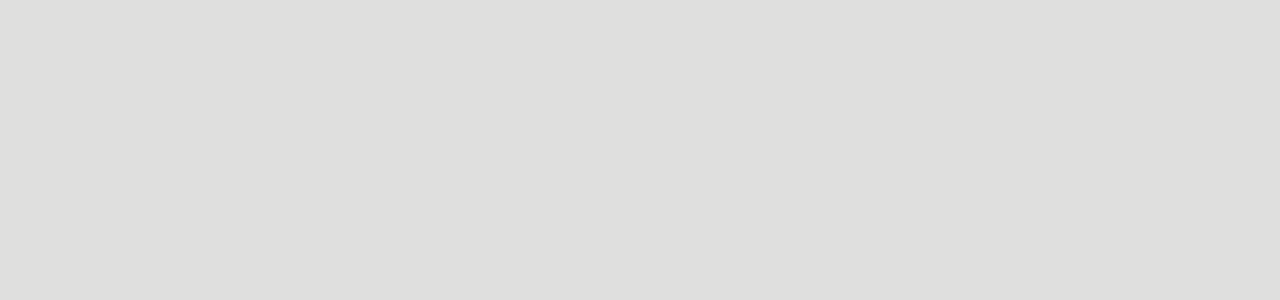
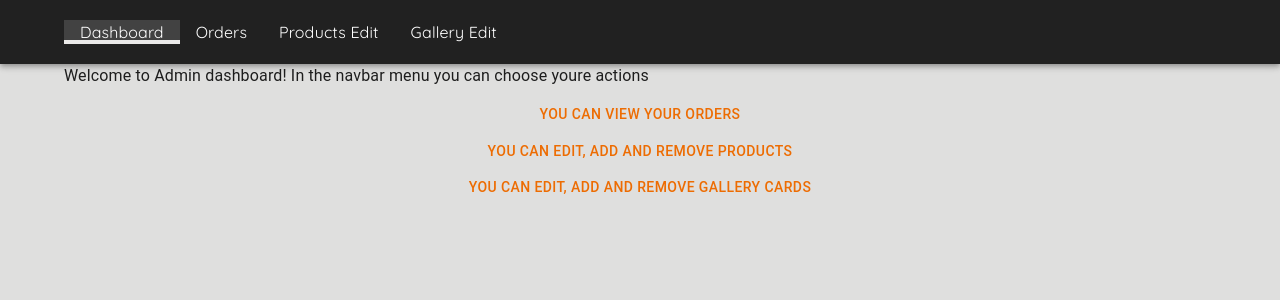
Before and after one commit to gbarstys/Baigiamasis-darbas, a React (Create React App) app: page /admin/dashboard in a window 1280 px wide. Before the commit this address had no page. Shown: the top 300 px of the page. Built offline with nearby package versions, Linux system fonts and the light colour scheme.

Commit message:
commit: admin pages and navbar added

```diff
--- /dev/null
+++ b/src/admin/adminDashboard/index.tsx
@@ -0,0 +1,21 @@
+import React from 'react';
+import {
+  Typography, Container, Box, List, Button,
+} from '@mui/material';
+
+const AdminDashboard: React.FC = () => (
+  <Container sx={{ display: 'flex', flexDirection: 'column' }}>
+    <Box>
+      <Typography>
+        Welcome to Admin dashboard! In the navbar menu you can choose youre actions
+      </Typography>
+      <List sx={{ display: 'flex', flexDirection: 'column' }}>
+        <Button color="warning" href="dashboard/orders">You can view your orders</Button>
+        <Button color="warning" href="dashboard/products">You can edit, add and remove products</Button>
+        <Button color="warning" href="dashboard/gallery">You can edit, add and remove gallery cards</Button>
+      </List>
+    </Box>
+  </Container>
+);
+
+export default AdminDashboard;
--- /dev/null
+++ b/src/admin/adminGalleryEdit/index.tsx
@@ -0,0 +1,7 @@
+import React from 'react';
+
+const GalleryEdit = () => (
+  <div>GalleryEdit</div>
+);
+
+export default GalleryEdit;
--- a/src/admin/auth-context.tsx
+++ b/src/admin/adminLogin/auth-context.tsx
@@ -1,7 +1,7 @@
 import React, { createContext, useMemo, useState } from 'react';
 import { useNavigate } from 'react-router-dom';
-import Admin from '../types/admin';
-import useLocalStorage from '../hooks/use-local-storage-state';
+import Admin from '../../types/admin';
+import useLocalStorage from '../../hooks/use-local-storage-state';
 
 export type AuthContextType = {
   admin: null | Admin,
--- a/src/admin/login-page.tsx
+++ b/src/admin/adminLogin/index.tsx
@@ -3,7 +3,7 @@ import { useSearchParams } from 'react-router-dom';
 import {
   Container, Paper, Box, Button, TextField,
 } from '@mui/material';
-import SectionTitle from '../components/sectionTitle';
+import SectionTitle from '../../components/sectionTitle';
 import AuthContext from './auth-context';
 
 const AdminLoginPage: React.FC = () => {
--- /dev/null
+++ b/src/admin/adminNavbar/admin-navbar-link.tsx
@@ -0,0 +1,24 @@
+import { NavLink } from 'react-router-dom';
+import { styled } from '@mui/material';
+
+const AdminNavbarLink = styled(NavLink)(({ theme }) => ({
+  display: 'inline-flex',
+  alignItems: 'center',
+  color: theme.palette.common.white,
+  textDecoration: 'none',
+  alignSelf: 'stretch',
+  padding: theme.spacing(0, 2),
+  transition: theme.transitions.create('color'),
+  fontFamily: 'Quicksand',
+
+  '&.active': {
+    background: theme.palette.grey[800],
+    boxShadow: `inset 0 -4px 0 0 ${theme.palette.primary.main}`,
+  },
+
+  ':hover': {
+    color: theme.palette.primary.main,
+  },
+}));
+
+export default AdminNavbarLink;
--- /dev/null
+++ b/src/admin/adminNavbar/admin-navbar.tsx
@@ -0,0 +1,32 @@
+import React from 'react';
+import {
+  AppBar,
+  Toolbar,
+  Container,
+  Typography,
+  Box,
+} from '@mui/material';
+import AdminNavbarLink from './admin-navbar-link';
+
+const AdminNavbar: React.FC = () => (
+  <AppBar position="sticky" sx={{ bgcolor: 'grey.900' }}>
+    <Container sx={{ px: { xs: 0, sm: 0 } }}>
+      <Toolbar sx={{
+        display: 'flex',
+        flexDirection: 'row',
+        justifyContent: 'space-between',
+      }}
+      >
+        <Box>
+          <AdminNavbarLink to="/admin/dashboard">Dashboard</AdminNavbarLink>
+          <AdminNavbarLink to="/admin/dashboard/orders">Orders</AdminNavbarLink>
+          <AdminNavbarLink to="/admin/dashboard/products">Products Edit</AdminNavbarLink>
+          <AdminNavbarLink to="/admin/dashboard/gallery">Gallery Edit</AdminNavbarLink>
+
+        </Box>
+      </Toolbar>
+    </Container>
+  </AppBar>
+);
+
+export default AdminNavbar;
--- /dev/null
+++ b/src/admin/adminOrders/index.tsx
@@ -0,0 +1,7 @@
+import React from 'react';
+
+const AdminOrders = () => (
+  <div>AdminOrders</div>
+);
+
+export default AdminOrders;
--- /dev/null
+++ b/src/admin/adminProductsEdit/index.tsx
@@ -0,0 +1,7 @@
+import React from 'react';
+
+const ProductsEdit = () => (
+  <div>ProductsEdit</div>
+);
+
+export default ProductsEdit;
--- a/src/app.tsx
+++ b/src/app.tsx
@@ -10,8 +10,13 @@ import ContactsPage from './pages/ContactsPage';
 import HomePage from './pages/home-page';
 import LandingPageLayout from './components/landing-page-layout';
 import CreateYourselfPage from './pages/CreateYourselfPage';
-import AdminLoginPage from './admin/login-page';
+import AdminLoginPage from './admin/adminLogin';
 import DeliveryPage from './pages/DeliveryFormPage';
+import AdminDashboard from './admin/adminDashboard';
+import AdminPageLayout from './components/admin-page-layout';
+import AdminOrders from './admin/adminOrders/index';
+import ProductsEdit from './admin/adminProductsEdit';
+import GalleryEdit from './admin/adminGalleryEdit';
 
 const App: React.FC = () => (
   <BrowserRouter>
@@ -21,8 +26,15 @@ const App: React.FC = () => (
         <Route path="create" element={<CreateYourselfPage />} />
         <Route path="products" element={<ProductsPage />} />
         <Route path="contacts" element={<ContactsPage />} />
+        <Route path="delivery" element={<DeliveryPage />} />
+      </Route>
+      <Route path="/" element={<AdminPageLayout />}>
         <Route path="admin" element={<AdminLoginPage />} />
-        <Route path="delivery" element={<DeliveryPage />} />
+        <Route path="admin/dashboard" element={<AdminDashboard />} />
+        <Route path="admin/dashboard/orders" element={<AdminOrders />} />
+        <Route path="admin/dashboard/products" element={<ProductsEdit />} />
+        <Route path="admin/dashboard/gallery" element={<GalleryEdit />} />
+
       </Route>
     </Routes>
   </BrowserRouter>
--- /dev/null
+++ b/src/components/admin-page-layout.tsx
@@ -0,0 +1,15 @@
+import React from 'react';
+import { Box } from '@mui/material';
+import { Outlet } from 'react-router-dom';
+import AdminNavbar from '../admin/adminNavbar/admin-navbar';
+
+const AdminPageLayout: React.FC = () => (
+  <>
+    <AdminNavbar />
+    <Box component="main">
+      <Outlet />
+    </Box>
+  </>
+);
+
+export default AdminPageLayout;
--- a/src/components/navbar/navbar.tsx
+++ b/src/components/navbar/navbar.tsx
@@ -19,10 +19,10 @@ const Navbar: React.FC = () => (
       }}
       >
         <Box>
-          <NavbarLink to="/">Home</NavbarLink>
-          <NavbarLink to="/create">Create Yourself!</NavbarLink>
-          <NavbarLink to="/products">Products</NavbarLink>
-          <NavbarLink to="/contacts">Contacts</NavbarLink>
+          <NavbarLink to="/">Pagrindinis</NavbarLink>
+          <NavbarLink to="/create">Susikurk pats!</NavbarLink>
+          <NavbarLink to="/products">Produktai</NavbarLink>
+          <NavbarLink to="/contacts">Kontaktai</NavbarLink>
         </Box>
       </Toolbar>
     </Container>
```
Also changed, not shown: src/admin/adminLogin/auth-form.tsx (renamed from src/admin/auth-form.tsx).
